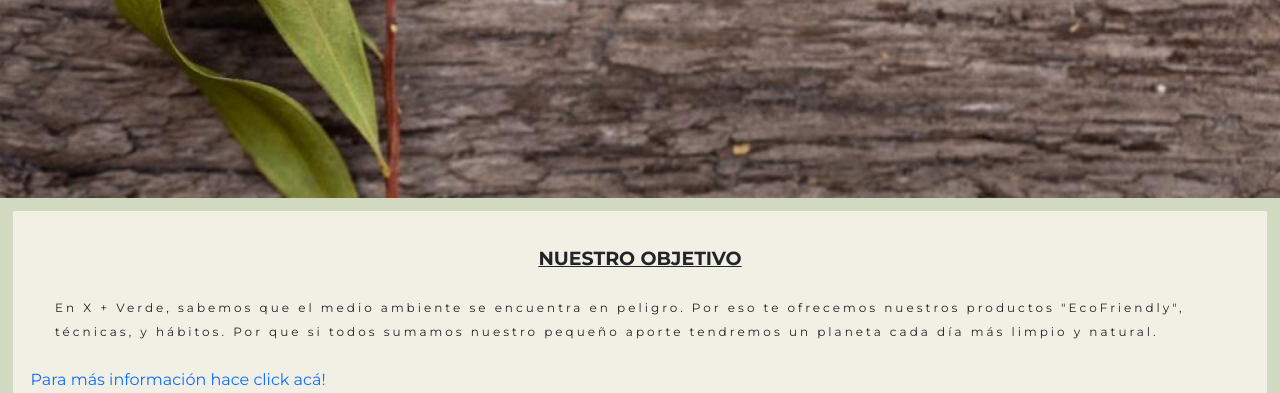
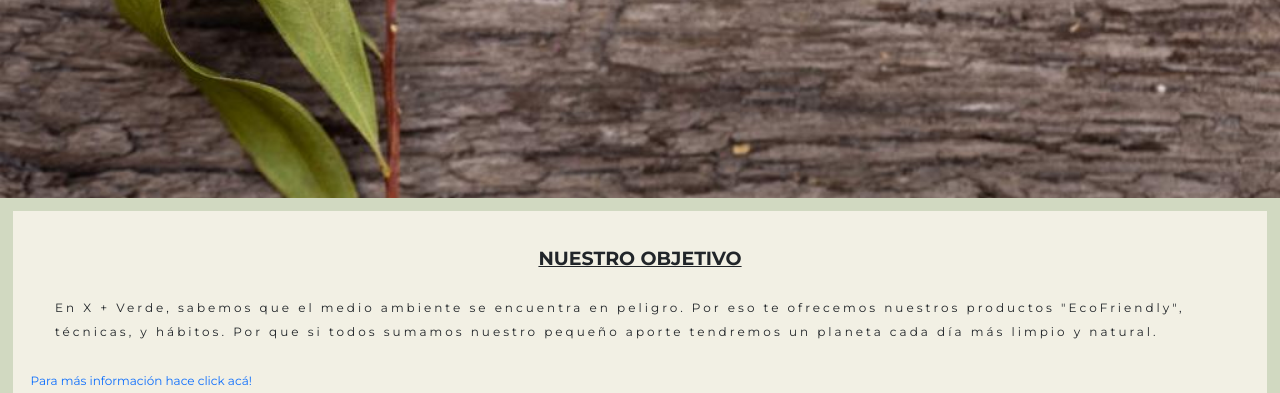
Before and after one commit to ManuelAchaval/proyecto-sass1.5, a website: page index.html in a window 1280 px wide. Shown: the part 407-800 px from the top of the page. Drawn offline with Linux system fonts and the light colour scheme.

Commit message:
cambie el link a beneficios

```diff
--- a/index.html
+++ b/index.html
@@ -84,7 +84,7 @@
                     te ofrecemos nuestros productos "EcoFriendly", técnicas,
                     y hábitos. Por que si todos sumamos nuestro pequeño aporte tendremos un planeta cada día más limpio
                     y natural.</p>
-                <a href="paginas/beneficios-p-organicos.html">Para más información hace click
+                <a href="paginas/beneficios-p-organicos.html" style="font-size: 12px;">Para más información hace click
                     acá!</a>
             </div>
 
@@ -100,8 +100,8 @@
                             class="boton1">Acondicionador</a></button>
                     <button type="button" class="btn boton1"><a href="./paginas/jabones-otros-productos.html"
                             class="boton1">Jabones</a></button>
-                    <button type="button" class="btn boton1 text-nowrap"><a href="./paginas/jabones-otros-productos.html"
-                            class="boton1">Otros Productos</a></button>
+                    <button type="button" class="btn boton1 text-nowrap"><a
+                            href="./paginas/jabones-otros-productos.html" class="boton1">Otros Productos</a></button>
                 </div>
             </div>
         </section>
```
Also changed, not shown: paginas/beneficios-p-organicos.html (+1 -1 lines).
